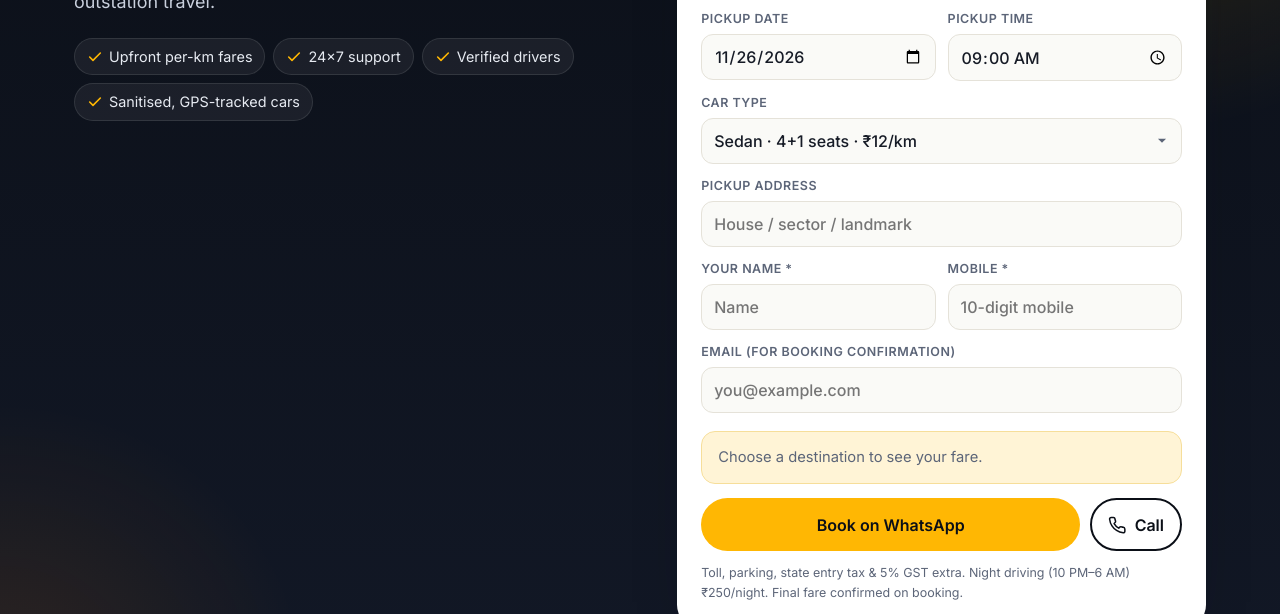
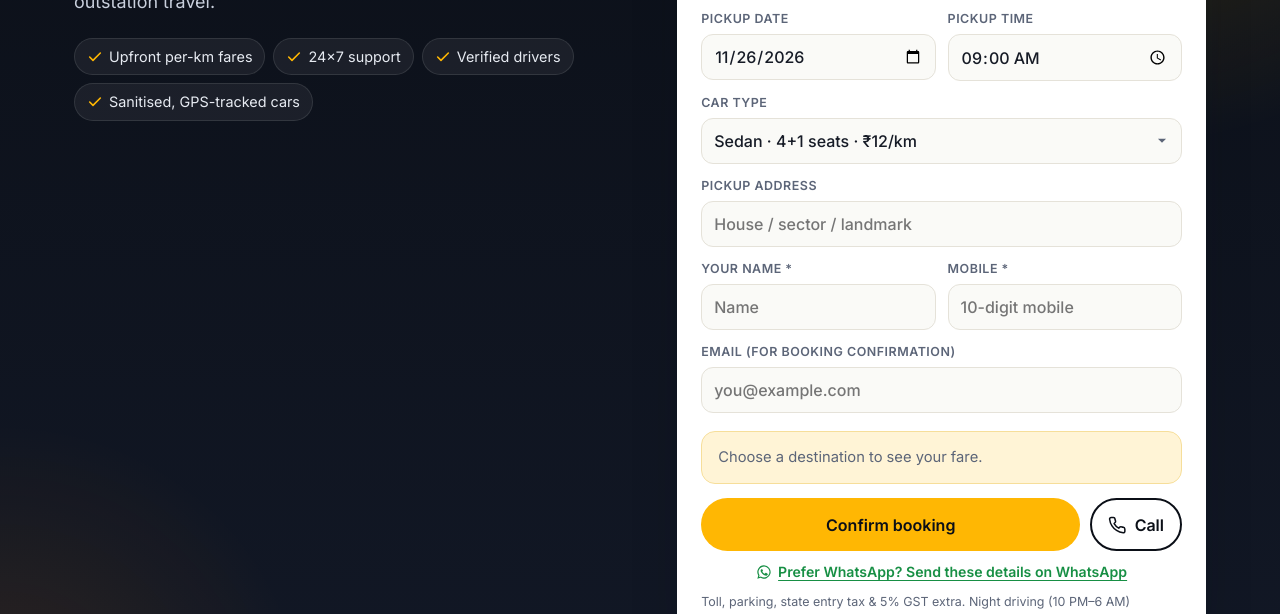
Before and after one commit to abhishekghz/brodrive, a plain HTML site: page cab-service-chandigarh/index.html in a window 1280 px wide. Shown: the part 338-952 px from the top of the page. Drawn offline with Linux system fonts and the light colour scheme; no server answers.

Commit message:
Connect website to live booking API
Co-Authored-By: Claude Opus 5.5 <noreply@anthropic.com>

```diff
--- a/assets/js/rates.js
+++ b/assets/js/rates.js
@@ -3,7 +3,7 @@ window.BRO = {
  "site": {
   "whatsapp": "916202123608",
   "phone": "+916202123608",
-  "api": ""
+  "api": "https://script.google.com/macros/s/AKfycbx5F5h5NdYemh2XKxioPfUYMlMTSn68DSVLFpXfxq2nZSmlhYyvwT7_o99uAHMBH2gq/exec"
  },
  "rules": {
   "oneWayMinKm": 130,
@@ -28,12 +28,16 @@ window.BRO = {
  },
  "cab": [
   {
+   "type": "cab",
    "id": "hatch",
    "name": "Hatchback",
    "models": "WagonR, Swift, Celerio",
    "seats": "4+1",
+   "icon": "hatch",
+   "image": "",
+   "active": true,
+   "sort": 1,
    "bags": "2 bags",
-   "icon": "hatch",
    "km": 11,
    "da": 300,
    "hr": 130,
@@ -44,12 +48,16 @@ window.BRO = {
    }
   },
   {
+   "type": "cab",
    "id": "sedan",
    "name": "Sedan",
    "models": "Dzire, Aura, Etios",
    "seats": "4+1",
+   "icon": "sedan",
+   "image": "",
+   "active": true,
+   "sort": 2,
    "bags": "3 bags",
-   "icon": "sedan",
    "km": 12,
    "da": 300,
    "hr": 150,
@@ -60,12 +68,16 @@ window.BRO = {
    }
   },
   {
+   "type": "cab",
    "id": "suv",
    "name": "SUV / MUV",
    "models": "Ertiga, Carens, Rumion",
    "seats": "6+1",
+   "icon": "suv",
+   "image": "",
+   "active": true,
+   "sort": 3,
    "bags": "3 bags",
-   "icon": "suv",
    "km": 15,
    "da": 300,
    "hr": 200,
@@ -76,12 +88,16 @@ window.BRO = {
    }
   },
   {
+   "type": "cab",
    "id": "innova",
    "name": "Innova",
    "models": "Toyota Innova",
    "seats": "7+1",
+   "icon": "suv",
+   "image": "",
+   "active": true,
+   "sort": 4,
    "bags": "4 bags",
-   "icon": "suv",
    "km": 17,
    "da": 300,
    "hr": 250,
@@ -92,12 +108,16 @@ window.BRO = {
    }
   },
   {
+   "type": "cab",
    "id": "crysta",
    "name": "Innova Crysta",
    "models": "Innova Crysta / Hycross",
    "seats": "7+1",
+   "icon": "suv",
+   "image": "",
+   "active": true,
+   "sort": 5,
    "bags": "4 bags",
-   "icon": "suv",
    "km": 19,
    "da": 400,
    "hr": 275,
@@ -108,12 +128,16 @@ window.BRO = {
    }
   },
   {
+   "type": "cab",
    "id": "tempo",
    "name": "Tempo Traveller",
    "models": "Force Traveller 12-seater",
    "seats": "12+1",
+   "icon": "van",
+   "image": "",
+   "active": true,
+   "sort": 6,
    "bags": "8 bags",
-   "icon": "van",
    "km": 26,
    "da": 500,
    "hr": 400,
@@ -126,13 +150,17 @@ window.BRO = {
  ],
  "self": [
   {
+   "type": "self",
    "id": "hatch",
    "name": "Hatchback",
    "models": "Swift, Baleno, i20",
    "seats": "5",
+   "icon": "hatch",
+   "image": "",
+   "active": true,
+   "sort": 7,
    "trans": "Manual",
    "fuel": "Petrol",
-   "icon": "hatch",
    "day": 1799,
    "half": 1199,
    "xkm": 9,
@@ -140,13 +168,17 @@ window.BRO = {
    "age": 21
   },
   {
+   "type": "self",
    "id": "sedan",
    "name": "Sedan",
    "models": "Dzire, Amaze, City",
    "seats": "5",
+   "icon": "sedan",
+   "image": "",
+   "active": true,
+   "sort": 8,
    "trans": "Manual / Auto",
    "fuel": "Petrol",
-   "icon": "sedan",
    "day": 2299,
    "half": 1499,
    "xkm": 10,
@@ -154,13 +186,17 @@ window.BRO = {
    "age": 21
   },
   {
+   "type": "self",
    "id": "csuv",
    "name": "Compact SUV",
    "models": "Brezza, Venue, Nexon",
    "seats": "5",
+   "icon": "suv",
+   "image": "",
+   "active": true,
+   "sort": 9,
    "trans": "Manual / Auto",
    "fuel": "Petrol / Diesel",
-   "icon": "suv",
    "day": 2799,
    "half": 1799,
    "xkm": 11,
@@ -168,13 +204,17 @@ window.BRO = {
    "age": 21
   },
   {
+   "type": "self",
    "id": "suv",
    "name": "SUV",
    "models": "Creta, Seltos",
    "seats": "5",
+   "icon": "suv",
+   "image": "",
+   "active": true,
+   "sort": 10,
    "trans": "Automatic",
    "fuel": "Petrol / Diesel",
-   "icon": "suv",
    "day": 3499,
    "half": 2299,
    "xkm": 12,
@@ -182,13 +222,17 @@ window.BRO = {
    "age": 23
   },
   {
+   "type": "self",
    "id": "thar",
    "name": "Thar 4x4",
    "models": "Mahindra Thar / Roxx",
    "seats": "4–5",
+   "icon": "jeep",
+   "image": "",
+   "active": true,
+   "sort": 11,
    "trans": "Manual / Auto",
    "fuel": "Diesel",
-   "icon": "jeep",
    "day": 4499,
    "half": 2999,
    "xkm": 14,
@@ -196,13 +240,17 @@ window.BRO = {
    "age": 23
   },
   {
+   "type": "self",
    "id": "xuv",
    "name": "7-Seater SUV",
    "models": "XUV700, Scorpio-N",
    "seats": "7",
+   "icon": "suv",
+   "image": "",
+   "active": true,
+   "sort": 12,
    "trans": "Manual / Auto",
    "fuel": "Diesel",
-   "icon": "suv",
    "day": 4999,
    "half": 3299,
    "xkm": 14,
@@ -210,13 +258,17 @@ window.BRO = {
    "age": 23
   },
   {
+   "type": "self",
    "id": "crysta",
    "name": "Innova Crysta",
    "models": "Toyota Innova Crysta",
    "seats": "7",
+   "icon": "suv",
+   "image": "",
+   "active": true,
+   "sort": 13,
    "trans": "Manual",
    "fuel": "Diesel",
-   "icon": "suv",
    "day": 5499,
    "half": 3599,
    "xkm": 15,
--- a/cab-service-chandigarh/index.html
+++ b/cab-service-chandigarh/index.html
@@ -60,8 +60,8 @@
     </div>
     <div class="estimate" aria-live="polite"><p class="est-empty">Choose a destination to see your fare.</p></div>
     <p class="book-error" role="alert"></p>
-    <div class="book-actions"><button type="submit" class="btn btn-primary"><span data-submit-label>Book on WhatsApp</span></button><a class="btn btn-ghost" href="tel:+916202123608" aria-label="Call BroDrive"><svg viewBox="0 0 24 24" fill="none" stroke="currentColor" stroke-width="2" stroke-linecap="round" stroke-linejoin="round" aria-hidden="true"><path d="M22 16.9v3a2 2 0 0 1-2.2 2 19.8 19.8 0 0 1-8.6-3.1 19.5 19.5 0 0 1-6-6A19.8 19.8 0 0 1 2.1 4.2 2 2 0 0 1 4.1 2h3a2 2 0 0 1 2 1.7c.1.9.4 1.8.7 2.7a2 2 0 0 1-.5 2.1L8 9.8a16 16 0 0 0 6 6l1.3-1.3a2 2 0 0 1 2.1-.4c.9.3 1.8.6 2.7.7a2 2 0 0 1 1.7 2z"/></svg>Call</a></div>
-    <button type="button" class="linkish wa-alt is-hidden" data-wa-alt><svg viewBox="0 0 24 24" fill="currentColor" aria-hidden="true"><path d="M12 2a10 10 0 0 0-8.6 15.1L2 22l5-1.3A10 10 0 1 0 12 2zm0 18.2a8.2 8.2 0 0 1-4.2-1.2l-.3-.2-3 .8.8-2.9-.2-.3A8.2 8.2 0 1 1 12 20.2zm4.5-6.1c-.2-.1-1.5-.7-1.7-.8-.2-.1-.4-.1-.6.1l-.8 1c-.1.2-.3.2-.5.1a6.7 6.7 0 0 1-3.3-2.9c-.3-.4.3-.4.8-1.3.1-.2 0-.3 0-.4l-.8-1.8c-.2-.5-.4-.4-.6-.4h-.5a1 1 0 0 0-.7.3 3 3 0 0 0-.9 2.2 5.2 5.2 0 0 0 1.1 2.7 11.8 11.8 0 0 0 4.5 4c1.7.7 2.3.8 3.2.6a2.7 2.7 0 0 0 1.8-1.3c.2-.6.2-1.1.2-1.2-.1-.1-.3-.2-.5-.3z"/></svg>Prefer WhatsApp? Send these details on WhatsApp</button>
+    <div class="book-actions"><button type="submit" class="btn btn-primary"><span data-submit-label>Confirm booking</span></button><a class="btn btn-ghost" href="tel:+916202123608" aria-label="Call BroDrive"><svg viewBox="0 0 24 24" fill="none" stroke="currentColor" stroke-width="2" stroke-linecap="round" stroke-linejoin="round" aria-hidden="true"><path d="M22 16.9v3a2 2 0 0 1-2.2 2 19.8 19.8 0 0 1-8.6-3.1 19.5 19.5 0 0 1-6-6A19.8 19.8 0 0 1 2.1 4.2 2 2 0 0 1 4.1 2h3a2 2 0 0 1 2 1.7c.1.9.4 1.8.7 2.7a2 2 0 0 1-.5 2.1L8 9.8a16 16 0 0 0 6 6l1.3-1.3a2 2 0 0 1 2.1-.4c.9.3 1.8.6 2.7.7a2 2 0 0 1 1.7 2z"/></svg>Call</a></div>
+    <button type="button" class="linkish wa-alt" data-wa-alt><svg viewBox="0 0 24 24" fill="currentColor" aria-hidden="true"><path d="M12 2a10 10 0 0 0-8.6 15.1L2 22l5-1.3A10 10 0 1 0 12 2zm0 18.2a8.2 8.2 0 0 1-4.2-1.2l-.3-.2-3 .8.8-2.9-.2-.3A8.2 8.2 0 1 1 12 20.2zm4.5-6.1c-.2-.1-1.5-.7-1.7-.8-.2-.1-.4-.1-.6.1l-.8 1c-.1.2-.3.2-.5.1a6.7 6.7 0 0 1-3.3-2.9c-.3-.4.3-.4.8-1.3.1-.2 0-.3 0-.4l-.8-1.8c-.2-.5-.4-.4-.6-.4h-.5a1 1 0 0 0-.7.3 3 3 0 0 0-.9 2.2 5.2 5.2 0 0 0 1.1 2.7 11.8 11.8 0 0 0 4.5 4c1.7.7 2.3.8 3.2.6a2.7 2.7 0 0 0 1.8-1.3c.2-.6.2-1.1.2-1.2-.1-.1-.3-.2-.5-.3z"/></svg>Prefer WhatsApp? Send these details on WhatsApp</button>
     <p class="fineprint">Toll, parking, state entry tax &amp; 5% GST extra. Night driving (10 PM–6 AM) ₹250/night. Final fare confirmed on booking.</p>
   </form>
   <form class="book-pane" data-pane="self" hidden novalidate>
@@ -81,8 +81,8 @@
     </div>
     <div class="estimate" aria-live="polite"><p class="est-empty">Pick your dates to see the fare.</p></div>
     <p class="book-error" role="alert"></p>
-    <div class="book-actions"><button type="submit" class="btn btn-primary"><span data-submit-label>Book on WhatsApp</span></button><a class="btn btn-ghost" href="tel:+916202123608" aria-label="Call BroDrive"><svg viewBox="0 0 24 24" fill="none" stroke="currentColor" stroke-width="2" stroke-linecap="round" stroke-linejoin="round" aria-hidden="true"><path d="M22 16.9v3a2 2 0 0 1-2.2 2 19.8 19.8 0 0 1-8.6-3.1 19.5 19.5 0 0 1-6-6A19.8 19.8 0 0 1 2.1 4.2 2 2 0 0 1 4.1 2h3a2 2 0 0 1 2 1.7c.1.9.4 1.8.7 2.7a2 2 0 0 1-.5 2.1L8 9.8a16 16 0 0 0 6 6l1.3-1.3a2 2 0 0 1 2.1-.4c.9.3 1.8.6 2.7.7a2 2 0 0 1 1.7 2z"/></svg>Call</a></div>
-    <button type="button" class="linkish wa-alt is-hidden" data-wa-alt><svg viewBox="0 0 24 24" fill="currentColor" aria-hidden="true"><path d="M12 2a10 10 0 0 0-8.6 15.1L2 22l5-1.3A10 10 0 1 0 12 2zm0 18.2a8.2 8.2 0 0 1-4.2-1.2l-.3-.2-3 .8.8-2.9-.2-.3A8.2 8.2 0 1 1 12 20.2zm4.5-6.1c-.2-.1-1.5-.7-1.7-.8-.2-.1-.4-.1-.6.1l-.8 1c-.1.2-.3.2-.5.1a6.7 6.7 0 0 1-3.3-2.9c-.3-.4.3-.4.8-1.3.1-.2 0-.3 0-.4l-.8-1.8c-.2-.5-.4-.4-.6-.4h-.5a1 1 0 0 0-.7.3 3 3 0 0 0-.9 2.2 5.2 5.2 0 0 0 1.1 2.7 11.8 11.8 0 0 0 4.5 4c1.7.7 2.3.8 3.2.6a2.7 2.7 0 0 0 1.8-1.3c.2-.6.2-1.1.2-1.2-.1-.1-.3-.2-.5-.3z"/></svg>Prefer WhatsApp? Send these details on WhatsApp</button>
+    <div class="book-actions"><button type="submit" class="btn btn-primary"><span data-submit-label>Confirm booking</span></button><a class="btn btn-ghost" href="tel:+916202123608" aria-label="Call BroDrive"><svg viewBox="0 0 24 24" fill="none" stroke="currentColor" stroke-width="2" stroke-linecap="round" stroke-linejoin="round" aria-hidden="true"><path d="M22 16.9v3a2 2 0 0 1-2.2 2 19.8 19.8 0 0 1-8.6-3.1 19.5 19.5 0 0 1-6-6A19.8 19.8 0 0 1 2.1 4.2 2 2 0 0 1 4.1 2h3a2 2 0 0 1 2 1.7c.1.9.4 1.8.7 2.7a2 2 0 0 1-.5 2.1L8 9.8a16 16 0 0 0 6 6l1.3-1.3a2 2 0 0 1 2.1-.4c.9.3 1.8.6 2.7.7a2 2 0 0 1 1.7 2z"/></svg>Call</a></div>
+    <button type="button" class="linkish wa-alt" data-wa-alt><svg viewBox="0 0 24 24" fill="currentColor" aria-hidden="true"><path d="M12 2a10 10 0 0 0-8.6 15.1L2 22l5-1.3A10 10 0 1 0 12 2zm0 18.2a8.2 8.2 0 0 1-4.2-1.2l-.3-.2-3 .8.8-2.9-.2-.3A8.2 8.2 0 1 1 12 20.2zm4.5-6.1c-.2-.1-1.5-.7-1.7-.8-.2-.1-.4-.1-.6.1l-.8 1c-.1.2-.3.2-.5.1a6.7 6.7 0 0 1-3.3-2.9c-.3-.4.3-.4.8-1.3.1-.2 0-.3 0-.4l-.8-1.8c-.2-.5-.4-.4-.6-.4h-.5a1 1 0 0 0-.7.3 3 3 0 0 0-.9 2.2 5.2 5.2 0 0 0 1.1 2.7 11.8 11.8 0 0 0 4.5 4c1.7.7 2.3.8 3.2.6a2.7 2.7 0 0 0 1.8-1.3c.2-.6.2-1.1.2-1.2-.1-.1-.3-.2-.5-.3z"/></svg>Prefer WhatsApp? Send these details on WhatsApp</button>
     <p class="fineprint">Pickup &amp; return in Chandigarh. Original driving licence + Aadhaar required. Fuel not included. Refundable deposit collected at pickup.</p>
   </form>
 </div>
```
Also changed, not shown: cab-service-mohali/index.html (+4 -4 lines), cab-service-panchkula/index.html (+4 -4 lines), cab-service-zirakpur/index.html (+4 -4 lines), car-rental-with-driver/index.html (+4 -4 lines), chandigarh-to-amritsar-cab/index.html (+4 -4 lines), chandigarh-to-delhi-cab/index.html (+4 -4 lines), chandigarh-to-manali-cab/index.html (+4 -4 lines), chandigarh-to-shimla-cab/index.html (+4 -4 lines), index.html (+4 -4 lines), rates/index.html (+4 -4 lines), self-drive-car-rental-chandigarh/index.html (+4 -4 lines), taxi-service-haryana/index.html (+4 -4 lines), taxi-service-punjab/index.html (+4 -4 lines), 1 other file.
